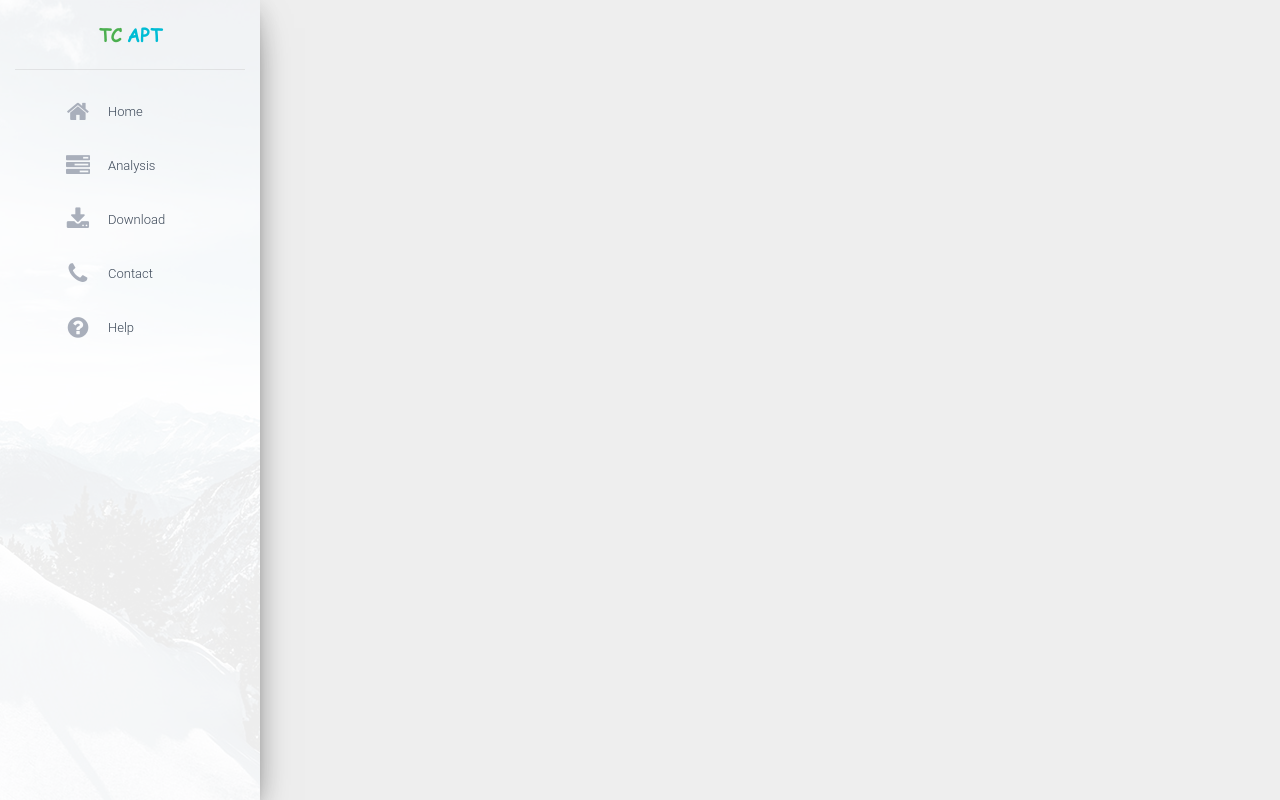
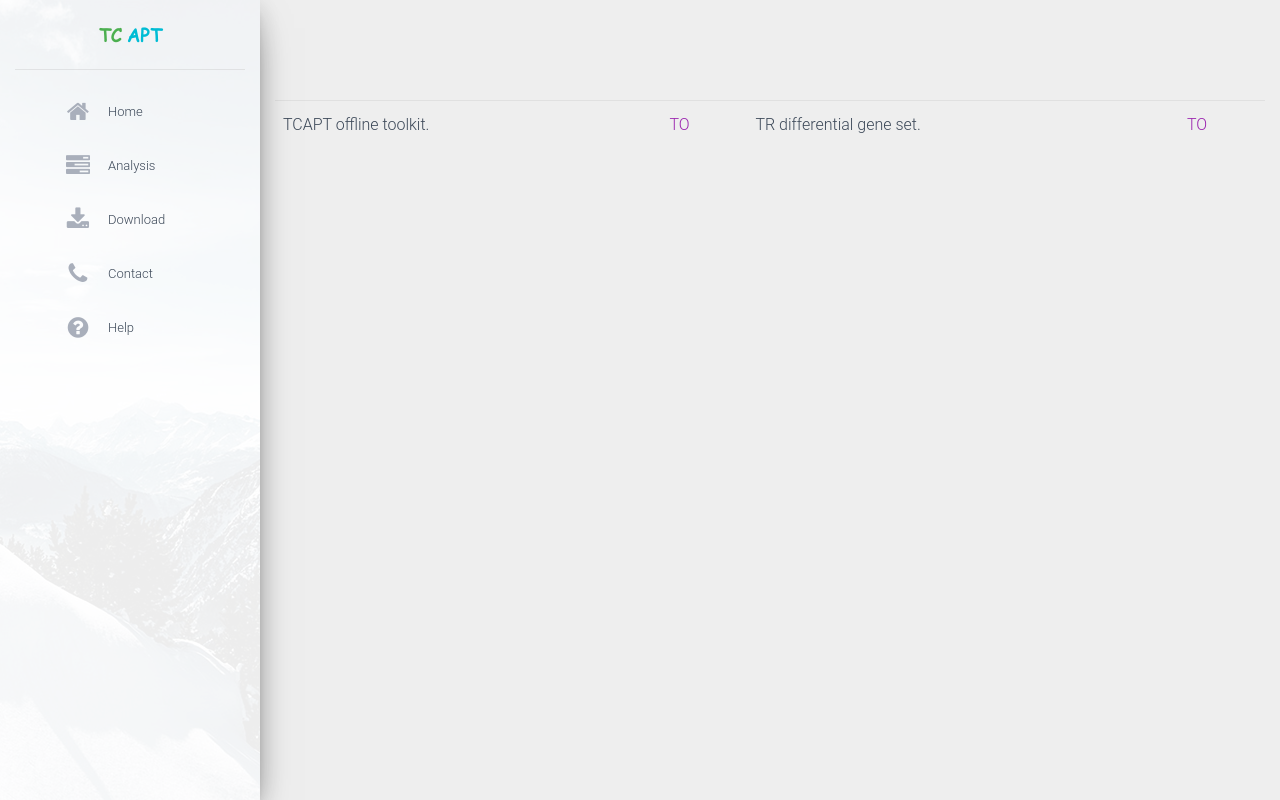
Before and after one commit to LicLab-bio/TRAPT, a Django app: page /download in a window 1280 px wide. Run offline with Django 3.2, Linux system fonts and the light colour scheme.

Commit message:
download

```diff
--- a/web/templates/download.html
+++ b/web/templates/download.html
@@ -1,4 +1,15 @@
 {% extends "public.html" %}
 {% block content %}
-
+<table class="table">
+    <tbody>
+        <tr>
+            <td>TCAPT offline toolkit.</td>
+            <td><a href="/TCAPT/static/download/TCAPT_tool.zip">TO</a>
+            </td>
+            <td>TR differential gene set.</td>
+            <td><a href="/TCAPT/static/download/KnockTF_TRs_[UP-DOWN]-500.zip">TO</a>
+            </td>
+        </tr>
+    </tbody>
+</table>
 {% endblock %}
```
Also changed, not shown: 1 other file.
